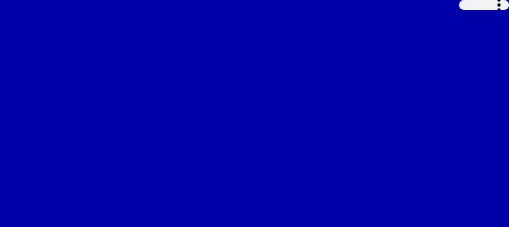
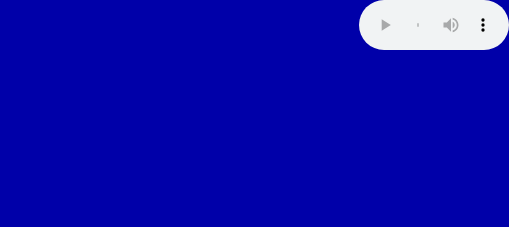
Before and after one commit to GokturkPixel/GokturkPixelTheBest, a plain HTML site: page index.html in a window 1280 px wide. Shown: the top 227 px of the page, 771-1280 px from the left. Drawn offline with Linux system fonts and the light colour scheme.

Commit message:
Update index.html

```diff
--- a/index.html
+++ b/index.html
@@ -32,7 +32,7 @@
     <div id="new" align=center>GÖKTÜRK SİTEMİZ AÇILMIŞTIR!!!</div>
   </div>
   </div>
-  <audio style="position: fixed; width: 50px; height: 10px; right: 0px; top: 0px;" controls loop>
+  <audio style="position: fixed; width: 150px; height: 50px; right: 0px; top: 0px;" controls loop>
     <source src="audio/Mars.mp3" type="audio/mpeg">
     Your Device Not Support Audios
   </audio>
```
